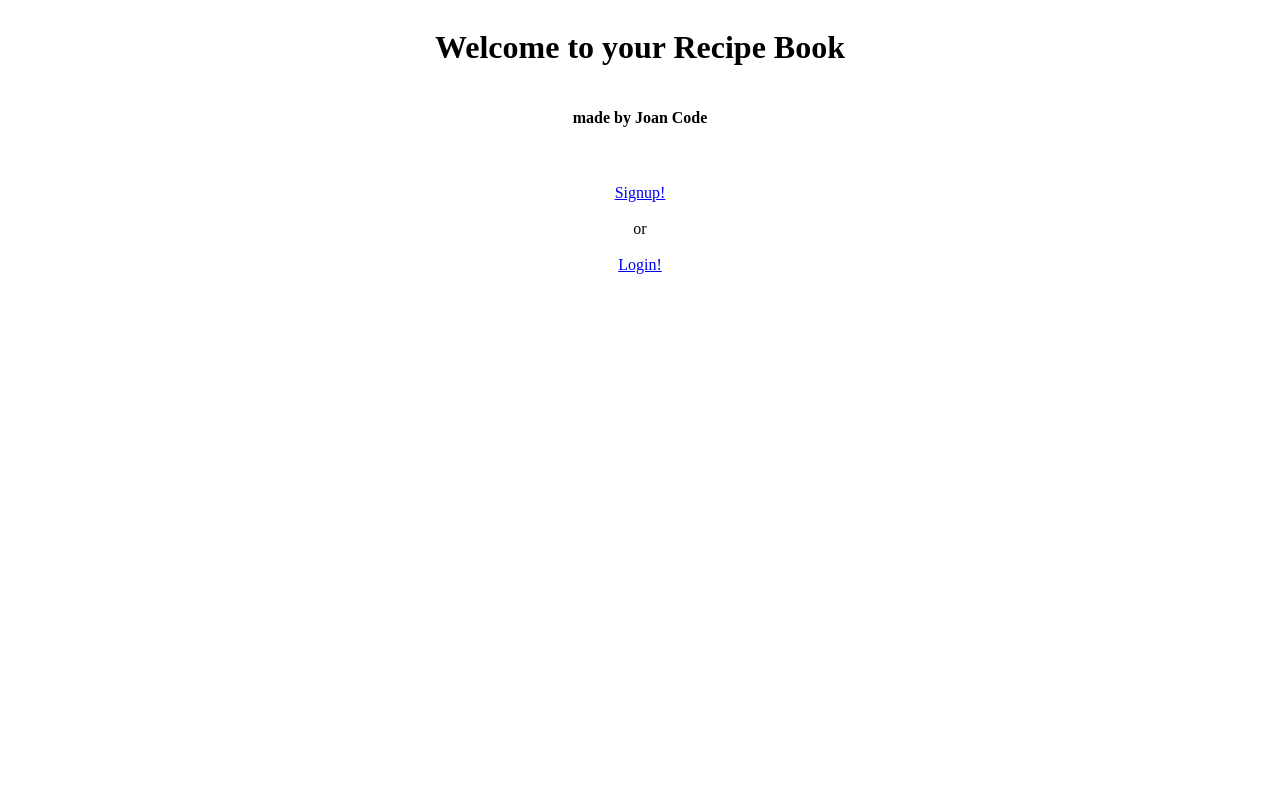
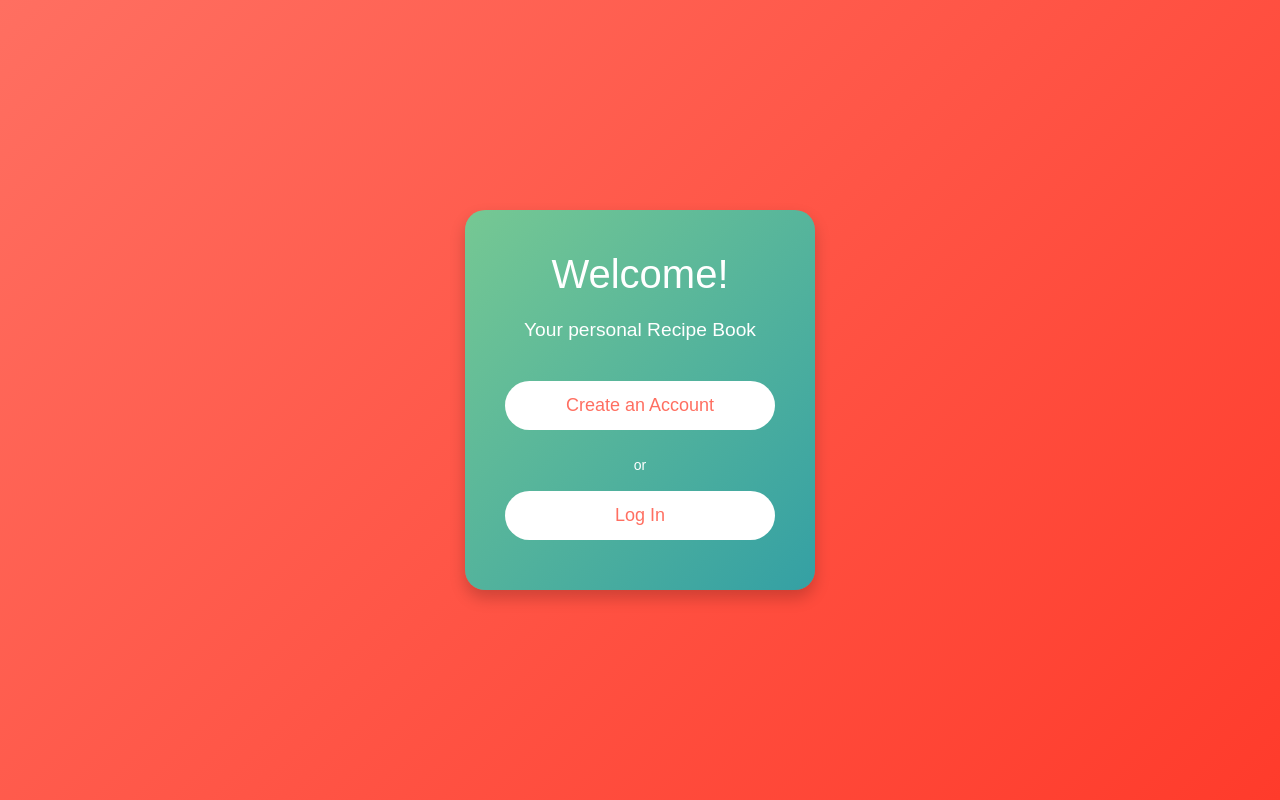
Before and after one commit to Redstonekey/flask-recipe-book, a Flask app: page /android in a window 1280 px wide. Run offline with Flask 3, Linux system fonts and the light colour scheme.

Commit message:
add welcome UI

```diff
--- a/templates/android_start.html
+++ b/templates/android_start.html
@@ -3,16 +3,141 @@
 <head>
     <meta charset="UTF-8">
     <meta name="viewport" content="width=device-width, initial-scale=1.0">
-    <title>Document</title>
+    <title>Welcome to Recipe Book</title>
+    <link href="https://cdn.jsdelivr.net/npm/bootstrap@5.3.3/dist/css/bootstrap.min.css" rel="stylesheet" integrity="sha384-QWTKZyjpPEjISv5WaRU9OFeRpok6YctnYmDr5pNlyT2bRjXh0JMhjY6hW+ALEwIH" crossorigin="anonymous">
+    <style>
+        body {
+            display: flex;
+            justify-content: center;
+            align-items: center;
+            height: 100vh;
+
+            background: linear-gradient(135deg, #ff6f61, #ff3b2b);
+            color: #fff;
+            font-family: 'Arial', sans-serif;
+            text-align: center;
+        }
+        .welcome-container {
+            background: linear-gradient(135deg, #76c893, #34a0a4);
+            background-color: rgba(255, 255, 255, 0.1);
+            backdrop-filter: blur(10px);
+            border-radius: 20px;
+            padding: 40px;
+            box-shadow: 0 8px 16px rgba(0, 0, 0, 0.2);
+            width: 100%;
+            max-width: 350px;
+        }
+        h1 {
+            font-size: 2.5rem;
+            margin-bottom: 20px;
+        }
+        h4 {
+            font-size: 1.2rem;
+            margin-bottom: 40px;
+            font-weight: 300;
+        }
+        .btn-custom {
+            background-color: #fff;
+            color: #ff6f61;
+            border-radius: 30px;
+            padding: 10px 20px;
+            font-size: 18px;
+            text-decoration: none;
+            transition: background-color 0.3s ease, color 0.3s ease;
+            display: inline-block;
+            width: 100%;
+            margin-bottom: 10px;
+        }
+        .btn-custom:hover {
+            background-color: #ff3b2b;
+            color: #fff;
+        }
+        .separator {
+            font-size: 14px;
+            margin: 15px 0;
+        }
+    </style>
 </head>
-<body style="align-items: center; display: flex; flex-direction: column">
-    <h1>Welcome to your Recipe Book</h1>
-    <h4>made by Joan Code</h4>
-    <br><br>
-    <a href="/signup">Signup!</a>
-    <br>
-    <a>or</a>
-    <br>
-    <a href="/login">Login!</a>
+<body>
+    <div class="welcome-container">
+        <h1>Welcome!</h1>
+        <h4>Your personal Recipe Book</h4>
+        <a href="/signup" class="btn btn-custom">Create an Account</a>
+        <div class="separator">or</div>
+        <a href="/login" class="btn btn-custom">Log In</a>
+    </div>
+
+    <script src="https://cdn.jsdelivr.net/npm/bootstrap@5.3.3/dist/js/bootstrap.bundle.min.js" integrity="sha384-YvpcrYf0tY3lHB60NNkmXc5s9fDVZLESaAA55NDzOxhy9GkcIdslK1eN7N6jIeHz" crossorigin="anonymous"></script>
 </body>
 </html>
+
+<!-- <!DOCTYPE html>
+<html lang="en">
+<head>
+    <meta charset="UTF-8">
+    <meta name="viewport" content="width=device-width, initial-scale=1.0">
+    <title>Welcome to Recipe Book</title>
+    <link href="https://cdn.jsdelivr.net/npm/bootstrap@5.3.3/dist/css/bootstrap.min.css" rel="stylesheet" integrity="sha384-QWTKZyjpPEjISv5WaRU9OFeRpok6YctnYmDr5pNlyT2bRjXh0JMhjY6hW+ALEwIH" crossorigin="anonymous">
+    <style>
+        body {
+            display: flex;
+            justify-content: center;
+            align-items: center;
+            height: 100vh;
+            background: linear-gradient(135deg, #76c893, #34a0a4);
+            color: #fff;
+            font-family: 'Arial', sans-serif;
+            text-align: center;
+        }
+        .welcome-container {
+            background-color: rgba(255, 255, 255, 0.15);
+            backdrop-filter: blur(12px);
+            border-radius: 20px;
+            padding: 40px;
+            box-shadow: 0 8px 16px rgba(0, 0, 0, 0.2);
+            width: 100%;
+            max-width: 350px;
+        }
+        h1 {
+            font-size: 2.5rem;
+            margin-bottom: 20px;
+        }
+        h4 {
+            font-size: 1.2rem;
+            margin-bottom: 40px;
+            font-weight: 300;
+        }
+        .btn-custom {
+            background-color: #fff;
+            color: #34a0a4;
+            border-radius: 30px;
+            padding: 10px 20px;
+            font-size: 18px;
+            text-decoration: none;
+            transition: background-color 0.3s ease, color 0.3s ease;
+            display: inline-block;
+            width: 100%;
+            margin-bottom: 10px;
+        }
+        .btn-custom:hover {
+            background-color: #168aad;
+            color: #fff;
+        }
+        .separator {
+            font-size: 14px;
+            margin: 15px 0;
+        }
+    </style>
+</head>
+<body>
+    <div class="welcome-container">
+        <h1>Welcome!</h1>
+        <h4>Your personal Recipe Book</h4>
+        <a href="/signup" class="btn btn-custom">Create an Account</a>
+        <div class="separator">or</div>
+        <a href="/login" class="btn btn-custom">Log In</a>
+    </div>
+
+    <script src="https://cdn.jsdelivr.net/npm/bootstrap@5.3.3/dist/js/bootstrap.bundle.min.js" integrity="sha384-YvpcrYf0tY3lHB60NNkmXc5s9fDVZLESaAA55NDzOxhy9GkcIdslK1eN7N6jIeHz" crossorigin="anonymous"></script>
+</body>
+</html> -->
```
